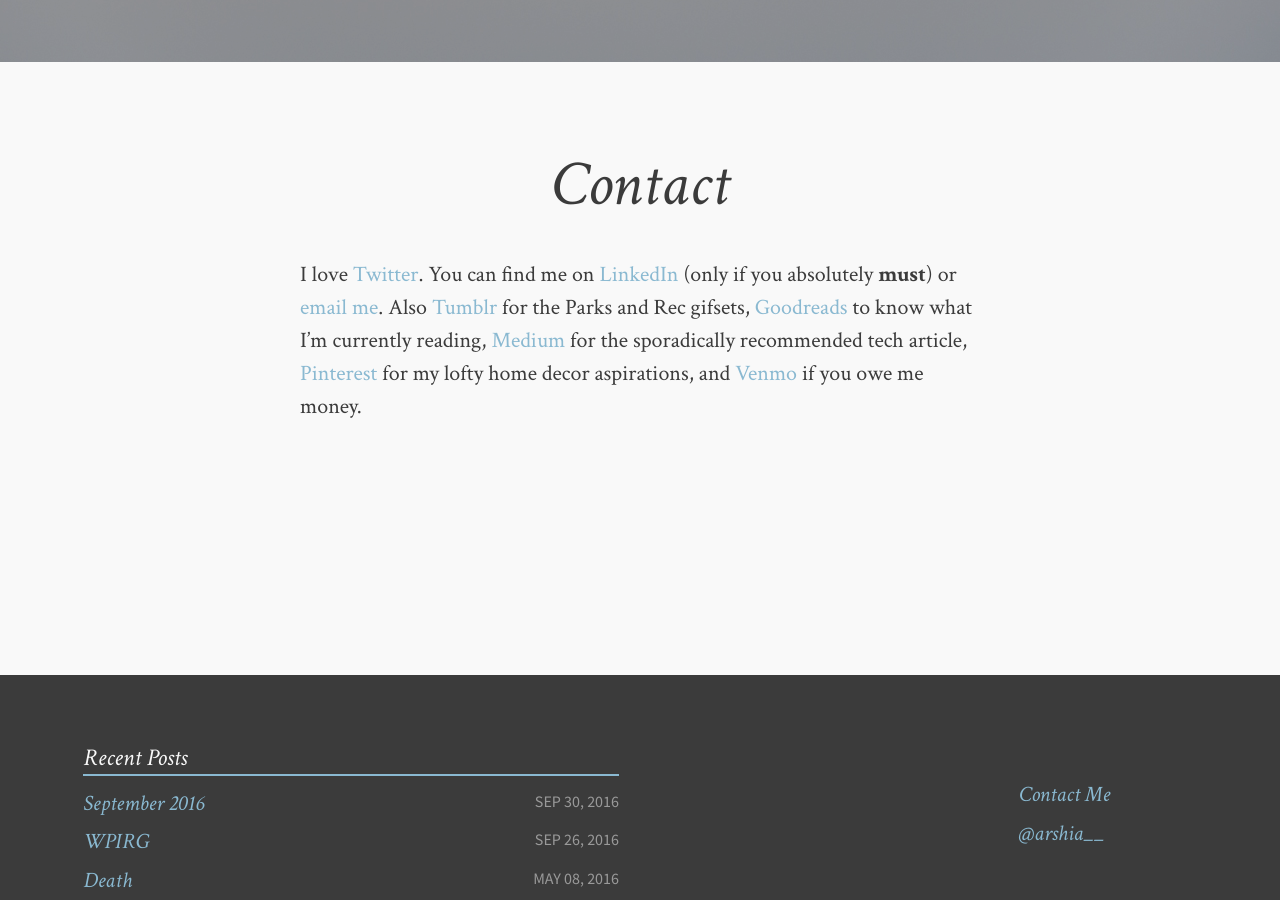
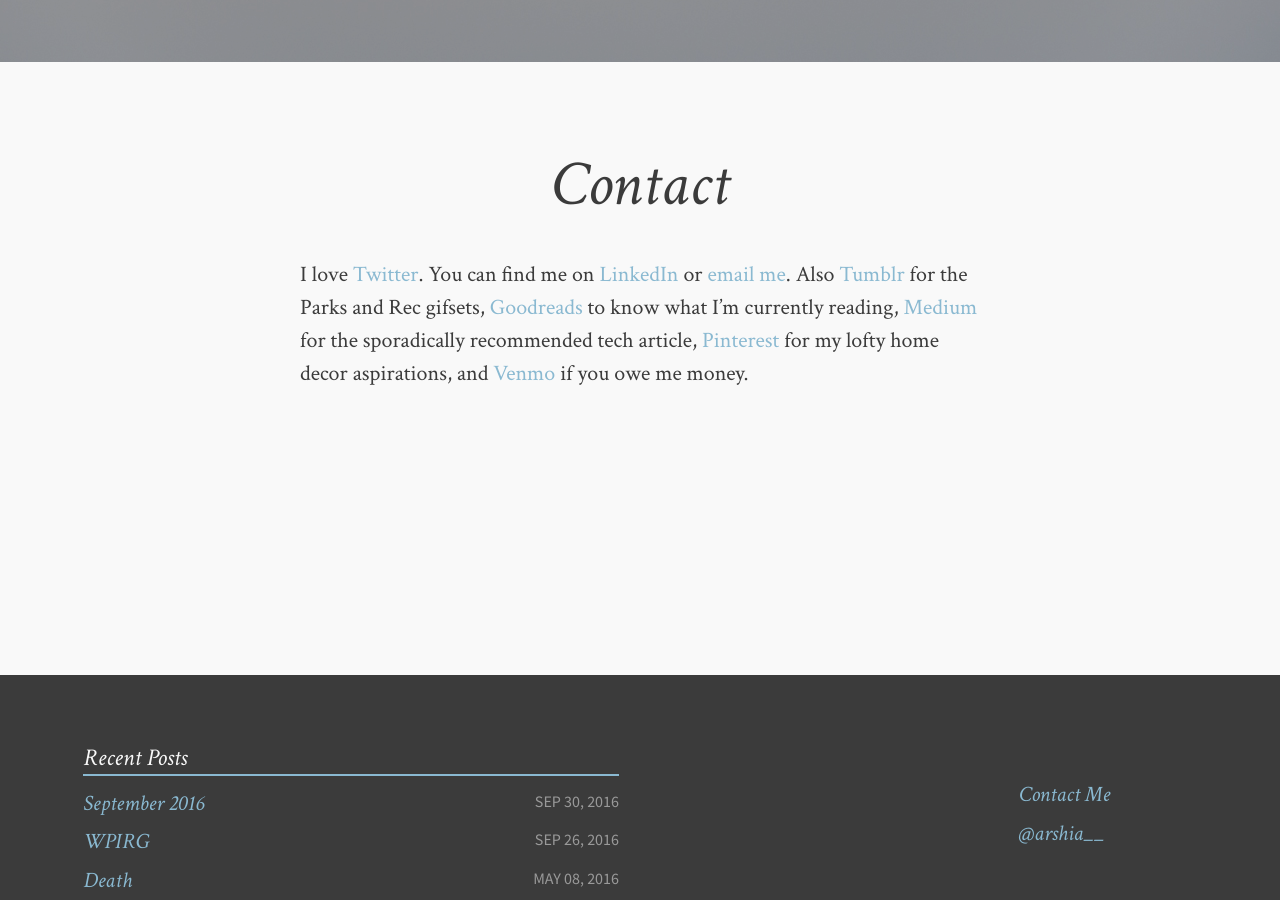
Before and after one commit to arshiamufti/arshiamufti.github.io, a Jekyll site: the page built from contact.md, in a window 1280 px wide and 900 px high, scrolled down 488 px. Built offline with Jekyll 4.4.1, drawn with Linux system fonts in a browser that asks for light colours.

Commit message:
Update contact.md

```diff
--- a/contact.md
+++ b/contact.md
@@ -5,4 +5,4 @@
 image:
   feature: soft-trees.jpg
 ---
-I love [Twitter](https://twitter.com/arshia__){:target="_blank"}. You can find me on [LinkedIn](https://ca.linkedin.com/in/arshiamufti){:target="_blank"} (only if you absolutely **must**) or [email me](mailto:amufti16@gmail.com){:target="_blank"}. Also [Tumblr](http://arshiamufti.tumblr.com/){:target="_blank"} for the Parks and Rec gifsets, [Goodreads](https://www.goodreads.com/user/show/30147550-arshia){:target="_blank"} to know what I'm currently reading, [Medium](https://medium.com/@arshia__){:target="_blank"} for the sporadically recommended tech article, [Pinterest](https://www.pinterest.com/arshia_/){:target="_blank"} for my lofty home decor aspirations, and [Venmo](https://venmo.com/arshiamufti){:target="_blank"} if you owe me money.
+I love [Twitter](https://twitter.com/arshia__){:target="_blank"}. You can find me on [LinkedIn](https://ca.linkedin.com/in/arshiamufti){:target="_blank"} or [email me](mailto:amufti16@gmail.com){:target="_blank"}. Also [Tumblr](http://arshiamufti.tumblr.com/){:target="_blank"} for the Parks and Rec gifsets, [Goodreads](https://www.goodreads.com/user/show/30147550-arshia){:target="_blank"} to know what I'm currently reading, [Medium](https://medium.com/@arshia__){:target="_blank"} for the sporadically recommended tech article, [Pinterest](https://www.pinterest.com/arshia_/){:target="_blank"} for my lofty home decor aspirations, and [Venmo](https://venmo.com/arshiamufti){:target="_blank"} if you owe me money.
```
